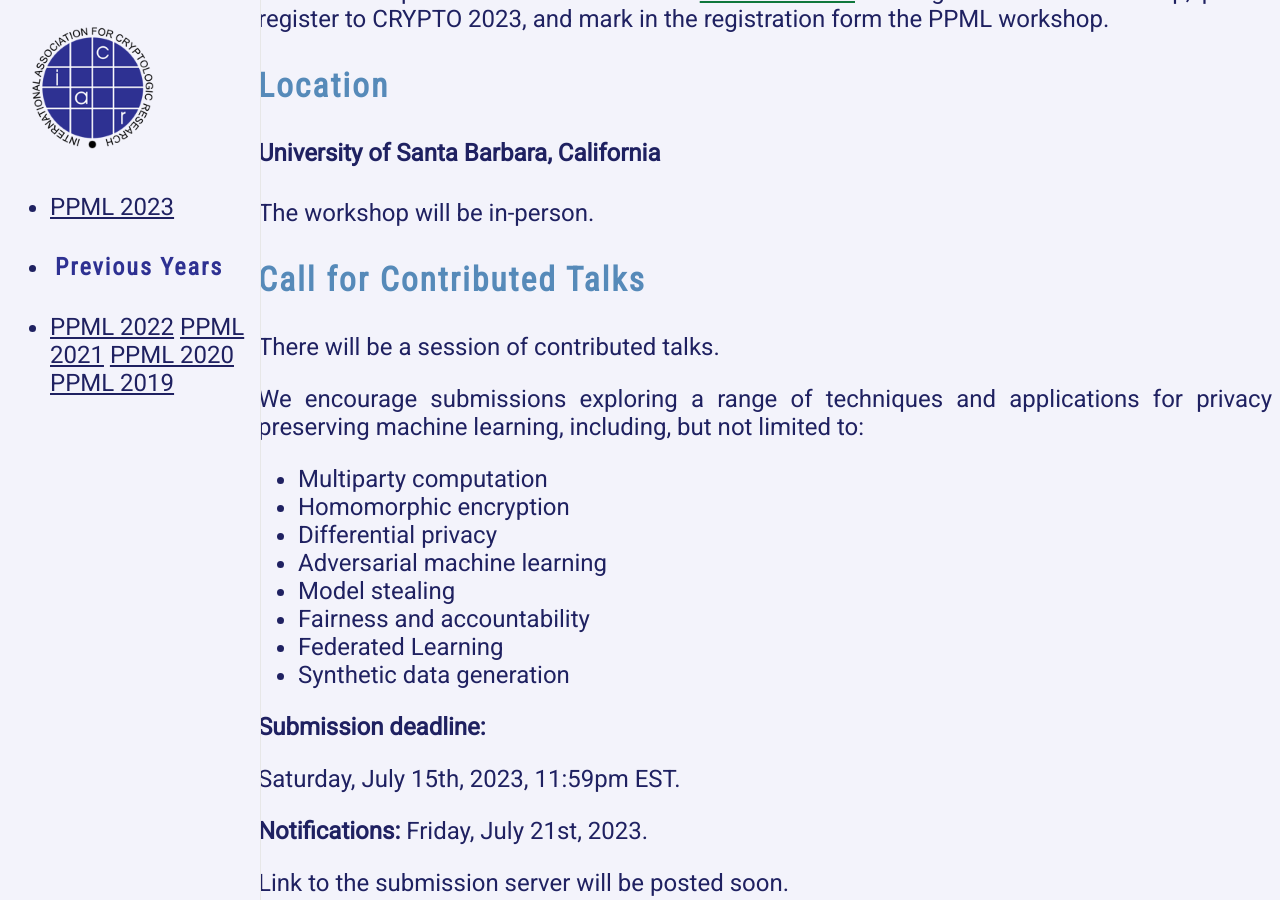
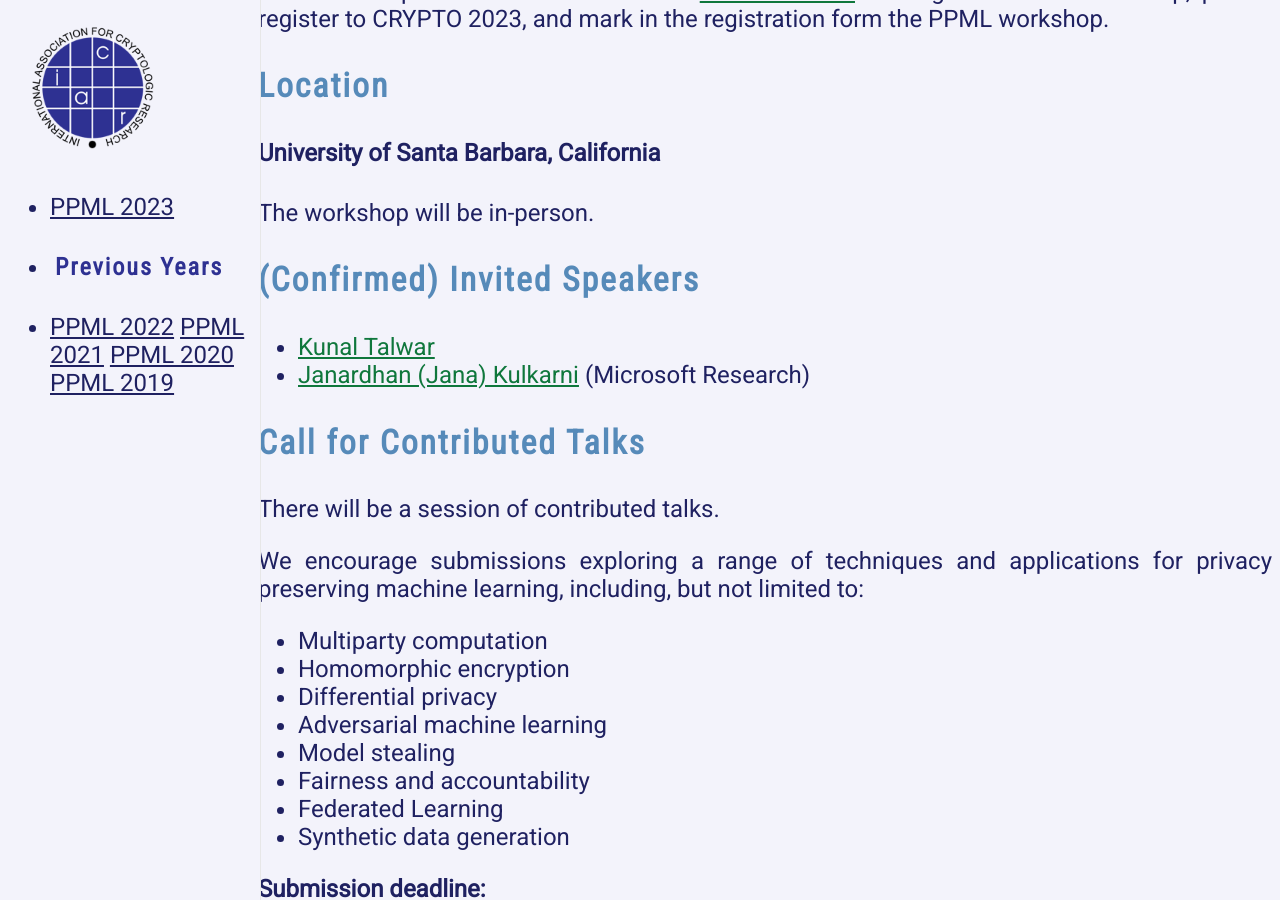
Before and after one commit to Crypto-PPML/Crypto-PPML.github.io, a Jekyll site: the page built from 2023/index.markdown, in a window 1280 px wide and 900 px high, scrolled down 1078 px. Built offline with Jekyll 4.4.1, drawn with Linux system fonts in a browser that asks for light colours; nearby versions of some CDN libraries; a style sheet for code colours, icons or effects is not loaded.

Commit message:
Update index.markdown

```diff
--- a/2023/index.markdown
+++ b/2023/index.markdown
@@ -27,8 +27,9 @@ The workshop is an affiliated event of [CRYPTO 2023](https://crypto.iacr.org/202
 
 The workshop will be in-person.
 
-
-
+### (Confirmed) Invited Speakers
+- [Kunal Talwar](http://kunaltalwar.org)
+- [Janardhan (Jana) Kulkarni](https://www.microsoft.com/en-us/research/people/jakul/) (Microsoft Research)
 
 ### Call for Contributed Talks
 
@@ -90,8 +91,6 @@ The committee will follow COI standards according to the IACR policy. Contribute
 - [Rafail Ostrovsky](http://web.cs.ucla.edu/~rafail/) (UCLA)
 - [Antigoni Polychroniadou](https://antigonip.github.io/) (JP Morgan AI Research)
 - [Gil Segev](https://www.gilsegev.net) (Hebrew University)
-
-
 --->
 
 
```
